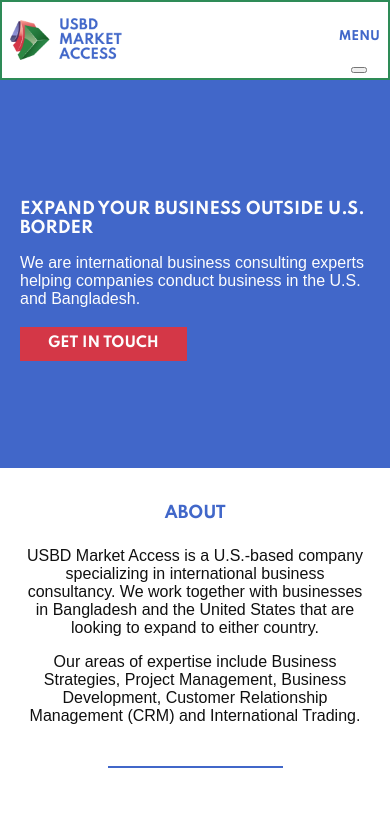
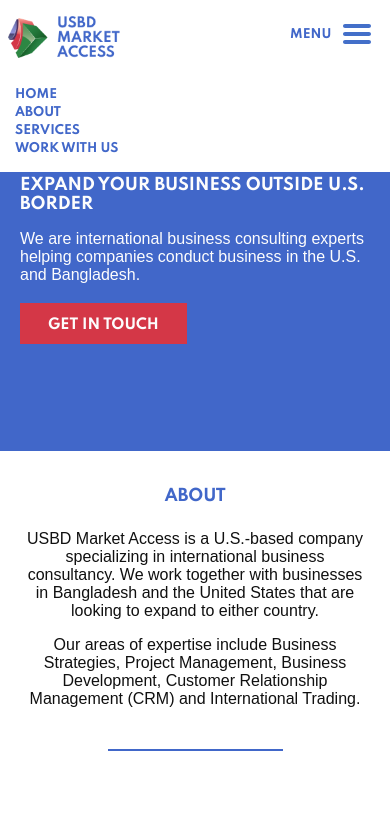
Before and after one commit to lianamishkat/usbd-design, a plain HTML site: page index.html in a window 390 px wide. Both pictures are taken after a click on the button "toggle navigation". Shown: the top 813 px of the page. Drawn offline with Linux system fonts and the light colour scheme; a web font is replaced by a local one.

Commit message:
mobile css

```diff
--- a/index.html
+++ b/index.html
@@ -21,7 +21,7 @@
             <div class="nav-btn-container">
                 <p class="menu">menu</p>
                 <button class="nav-toggle" aria-label="toggle navigation">
-                    <span class="hamburger"></span>
+                    <img class="hamburger" src="assets/Hamburger_icon.svg" alt="">
                 </button>
             </div>
         </div>
@@ -123,5 +123,6 @@
             <button class="wwu-btn" type="submit">Submit</button>
         </form>
     </section>
+    <script src="index.js"></script>
 </body>
 </html>
--- /dev/null
+++ b/index.js
@@ -0,0 +1,7 @@
+const btnToggler = document.querySelector('.nav-toggle')
+
+const nav = document.querySelector('.nav')
+
+btnToggler.addEventListener('click', () =>{
+    nav.classList.toggle('show-nav')
+})
--- a/style.css
+++ b/style.css
@@ -68,6 +68,8 @@ a{
 li a {
     font-size: .75rem;
     color: var(--blue);
+    padding: 1.5em .75em;
+    margin: 1em .5em;
 }
 li a:hover{
     color: var(--blush);
@@ -88,7 +90,7 @@ li a:hover{
 }
 .home-btn{
     width: 12.5em;
-    height: 2.5em;
+    padding: 1em .75em .75em;
 }
 .wwu-btn, input, textarea{
     width: 18.75em;
@@ -96,9 +98,10 @@ li a:hover{
 }
 
 .home-btn:hover,
-.wwu-btn:hover{
+.home-btn:focus,
+.wwu-btn:hover,
+.wwu-btn:focus{
     background: var(--red);
-    cursor: pointer;
 }
 
 input, textarea{
@@ -131,85 +134,38 @@ input:focus, textarea:focus{
     width: 7em;
 }
 header{
+    background: white;
     margin: 0;
+    position: fixed;
+    top: 0;
+    width: 100%;
+    z-index: 10;
 }
 .navbar{
     display: flex;
     justify-content: space-between;
     padding: 1em .5em .25em;
-    border: seagreen 2px solid;
-}
-.nav-list{
-    display: none;
-}
-/*
-.navbar{
-    max-width: 800px;
-    margin: 0 auto;
-    padding: 1.25em 2.75em ;
-    display: flex;
-    justify-content: space-between;
-    background: var(--almost-white);
-    position: fixed;
-    top: 0;
-    left: 0;
-    right:0 ;
+    background: 2px solid violet;
 }
 .nav-btn-container{
     display: flex;
 }
  .nav{
     text-align: left;
-    position: fixed;
-
-    top: 15%;
-    bottom: 0;
-    left: 10%;
-    right: 0;
-    z-index: 100;
-
-    transform: translateY(0%);
-    transition: transform 250ms cubic-bezier(.5, 0, .5, 1);
+    display: none;
+}
+.show-nav{
+    display: inline;
 }
 .nav-toggle{
     background: transparent;
-    border: 0;
-    cursor: pointer;
-    position: absolute;
-    right: 1em;
-    top: 3em;
-    z-index: 1000;
+    border: none;
+    margin: -.7em .25em 0 ;
 }
-.hamburger{
-    display: block;
-    position: relative;
+.nav-toggle:focus{
+    outline: none;
+    background: none;
 }
-
-.hamburger:focus{
-    outline: none;
-}
-
-.hamburger,
-.hamburger::before,
-.hamburger::after{
-    background: var(--blue);
-    width: 2em;
-    height: 3px;
-    border-radius: 1em;
-    transition: transform 250ms ease-in-out;
-    cursor: pointer;
-}
-
-.hamburger::before,
-.hamburger::after{
-    content: '';
-    position: absolute;
-    left: 0;
-    right: 0;
-}
-
-.hamburger::before { top: 6px;}
-.hamburger::after {bottom: 6px;} */
 
 section{
     margin: 1em 1.25em;
@@ -218,7 +174,7 @@ section{
 .home{
     background: var(--blue);
     max-width: 820px;
-    padding: 6.5em 1.25em;
+    padding: 10em 1.25em 6.5em;
     margin: 0 auto;
     text-align: left;
 }
@@ -271,26 +227,3 @@ section{
 .work-with-us .title{
     padding: 1em;
 }
-
-
-/* *{
-    animation: fadeIn 1s;
-}
-p{
-    animation: slideIn 5s;
-}
-@keyframes fadeIn{
-    from{opacity: 0%;}
-    to{opacity: 100%;}
-}
-
-@keyframes slideIn{
-    from{
-        margin-right: 100%;
-        width: 300%;
-    }
-    to{
-        margin-right: 0%;
-        width: 100%;
-    }
-} */
```
Also changed, not shown: assets/Hamburger_icon.svg (added).
